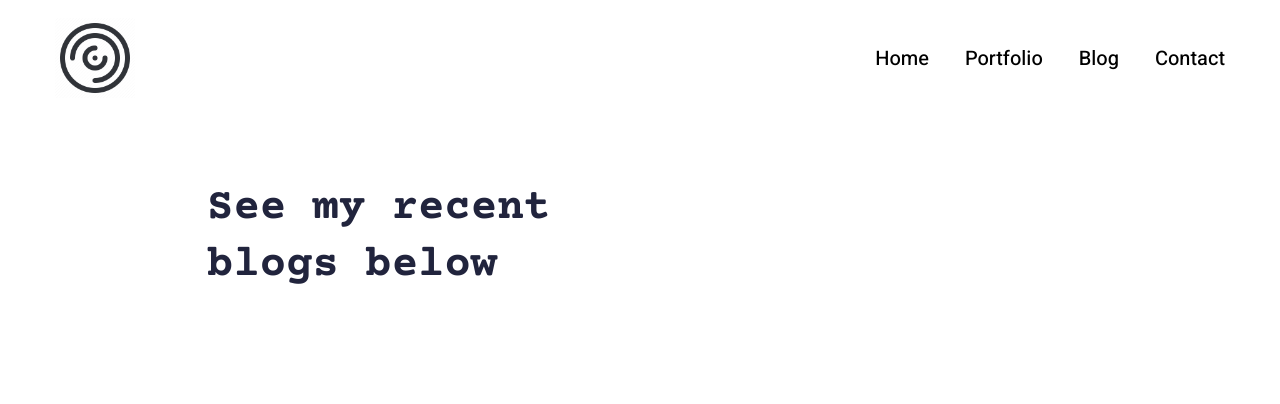
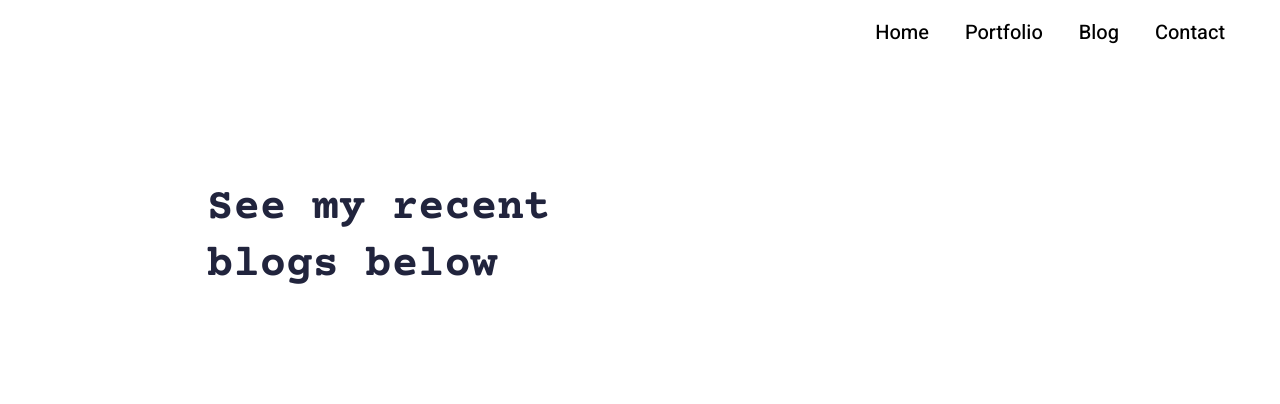
Before and after one commit to courthub74/courdevs-newportfolio2, a Django app: page /blog/ in a window 1280 px wide. Shown: the top 404 px of the page. Run offline with Django 4.2, Linux system fonts and the light colour scheme; data comes from the database, SQL or seed files in the repository; some libraries are stand-ins or nearby versions.

Commit message:
herokuready

```diff
--- a/main/templates/main/base.html
+++ b/main/templates/main/base.html
@@ -12,8 +12,8 @@
     <meta name="description" content="{% block description %}{% endblock %}">
     <meta name="keywords" content="{% block keywords %}{% endblock %}">
 
-    <link rel="shortcut icon" type="image/x-icon" href="{% static 'images/cdevs.png' %}">
-    <link rel="apple-touch-icon" type="image/jpg" href="{% static 'images/cdevs.png' %}">
+    <!-- <link rel="shortcut icon" type="image/x-icon" href="{% static 'images/cdevs.png' %}">
+    <link rel="apple-touch-icon" type="image/jpg" href="{% static 'images/cdevs.png' %}"> -->
 
     <!-- ================================
     Start CSS
--- a/main/templates/main/partials/nav.html
+++ b/main/templates/main/partials/nav.html
@@ -7,7 +7,7 @@ Start Navigation Bar
     <div class="container-fluid">
         <div class="row align-items-center">
         <div class="col-auto">
-            <div class="logoCol"><a href="{% url 'main:home' %}"><img src="{% static 'images/cdevs.png' %}" height="80" alt="..."></a></div>
+            <!-- <div class="logoCol"><a href="{% url 'main:home' %}"><img src="{% static 'images/cdevs.png' %}" height="80" alt="..."></a></div> -->
         </div>
         <div class="col">
             <div class="d-md-none">
```
